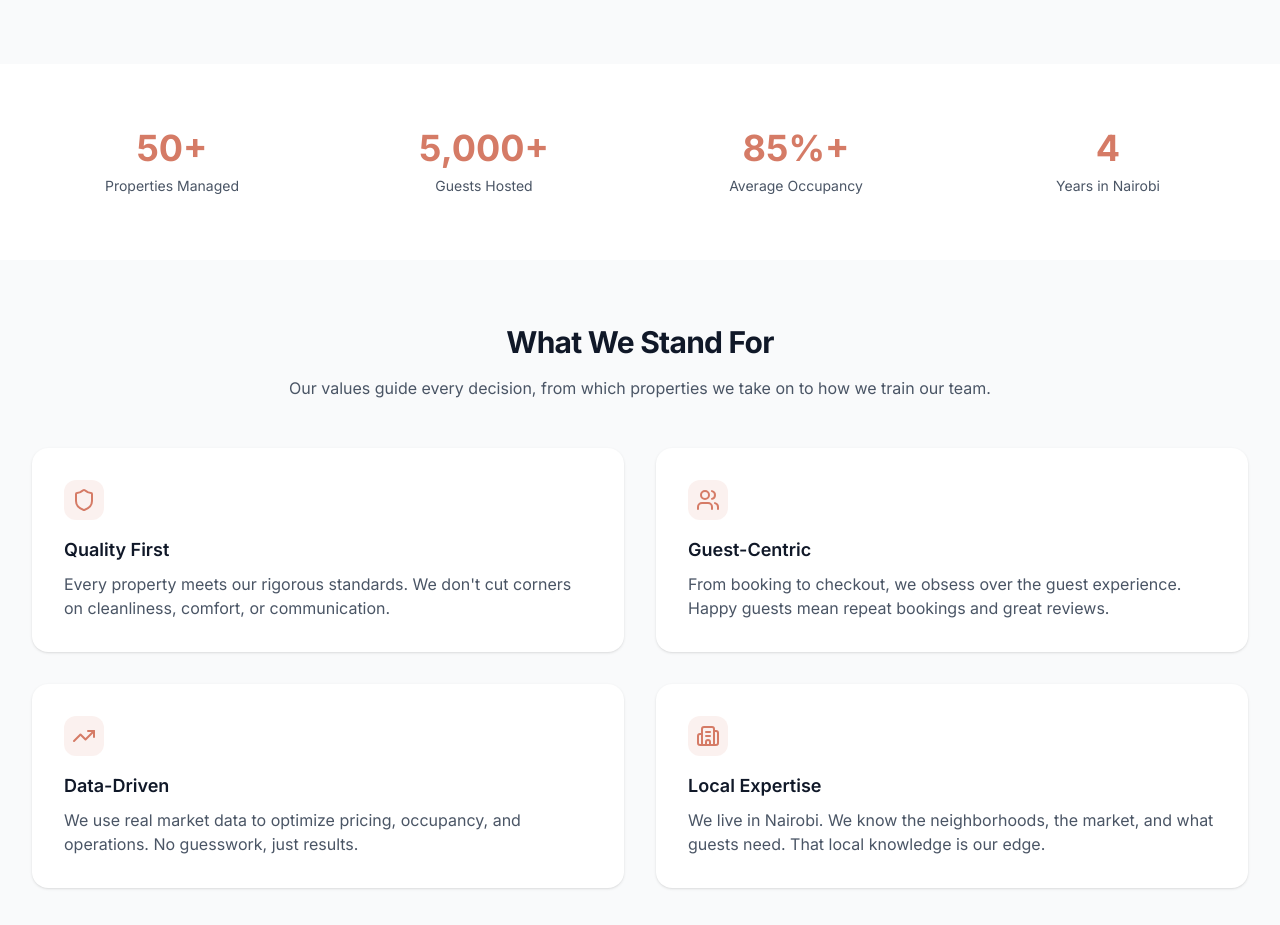
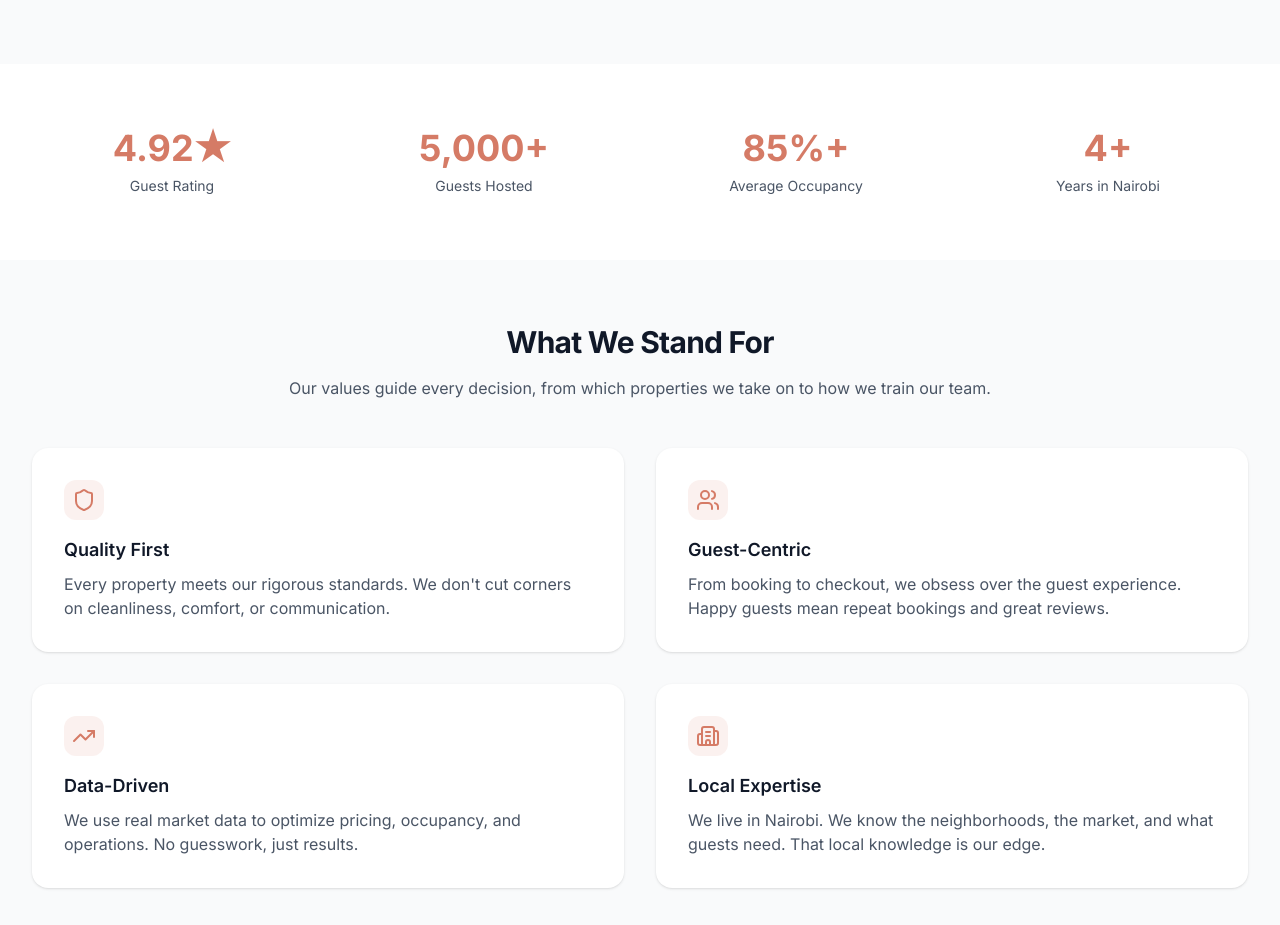
Before and after one commit to elitestaysafrica/website, a Next.js app: page /about in a window 1280 px wide. Shown: the part 780-1705 px from the top of the page. Built offline with nearby package versions, Linux system fonts and the light colour scheme; no server answers.

Commit message:
Replace 50+ units managed with guest rating and years in Nairobi across all pages

```diff
--- a/src/app/about/page.tsx
+++ b/src/app/about/page.tsx
@@ -8,10 +8,10 @@ export const metadata = {
 }
 
 const stats = [
-  { label: "Properties Managed", value: "50+" },
+  { label: "Guest Rating", value: "4.92★" },
   { label: "Guests Hosted", value: "5,000+" },
   { label: "Average Occupancy", value: "85%+" },
-  { label: "Years in Nairobi", value: "4" },
+  { label: "Years in Nairobi", value: "4+" },
 ]
 
 const values = [
--- a/src/app/investors/page.tsx
+++ b/src/app/investors/page.tsx
@@ -22,7 +22,7 @@ import {
 
 const stats = [
   { value: "85%+", label: "Average Occupancy", subtext: "vs 45% market average" },
-  { value: "50+", label: "Properties Managed", subtext: "across Nairobi" },
+  { value: "4.92★", label: "Guest Rating", subtext: "across all properties" },
   { kesAmount: 165000, label: "1-Bed Owner Net", subtext: "per month after fees" },
   { kesAmount: 225000, label: "2-Bed Owner Net", subtext: "per month after fees" },
 ]
--- a/src/app/page.tsx
+++ b/src/app/page.tsx
@@ -204,7 +204,7 @@ async function ForInvestors() {
                 stats={[
                   { kesAmount: 175000, label: "1-bed owner net/mo", compact: true },
                   { kesAmount: 245000, label: "2-bed owner net/mo", compact: true },
-                  { value: "50+", label: "properties managed" },
+                  { value: "4+", label: "years in Nairobi" },
                 ]}
               />
               <ul className="mt-12 space-y-4">
```
